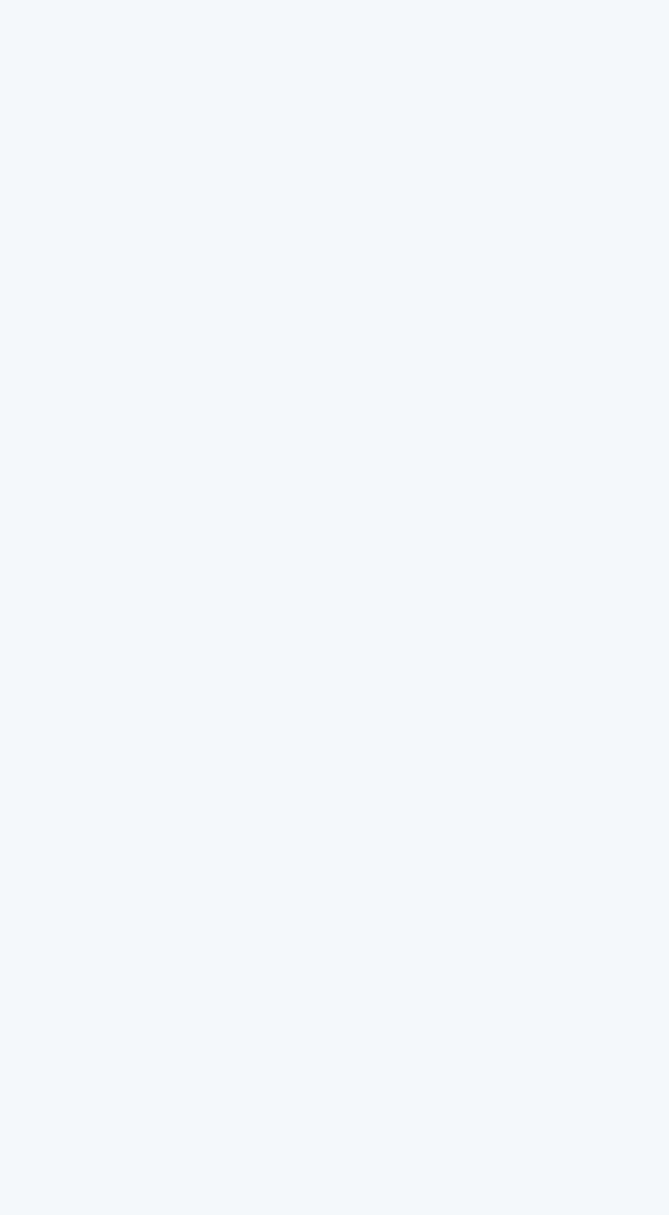
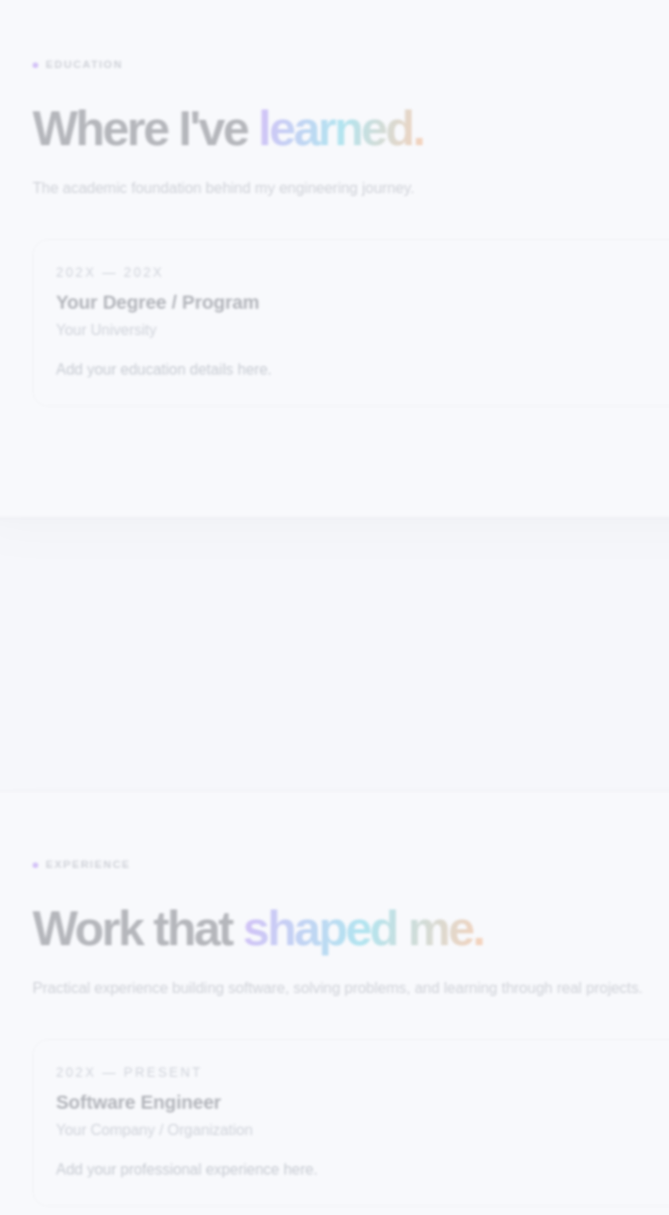
Before and after one commit to jyotish6699/jyotish-portfolio, a Next.js app: page / in a window 1280 px wide. Shown: the part 6229-7444 px from the top of the page, without its empty margins (114-783 px from the left). Before the commit the page ends 6124 px from the top, so only its background shows below. Built offline with nearby package versions, Linux system fonts and the light colour scheme.

Commit message:
feat: add education and experience sections
Add reusable education and experience cards with centralized portfolio data.

```diff
--- a/src/app/page.tsx
+++ b/src/app/page.tsx
@@ -6,6 +6,8 @@ import { LeetCodeCard } from "@/components/leetcode/LeetCodeCard";
 import { ProjectsCard } from "@/components/projects/ProjectsCard";
 import { SkillsCard } from "@/components/skills/SkillsCard";
 import TerminalCard from "@/components/terminal/TerminalCard";
+import { EducationCard } from "@/components/education/EducationCard";
+import { ExperienceCard } from "@/components/experience/ExperienceCard";
 
 export default function Home() {
   return (
@@ -19,6 +21,8 @@ export default function Home() {
           <GitHubCard />
           <LeetCodeCard />
           <TerminalCard />
+          <EducationCard />
+          <ExperienceCard />
         </CardStack>
       </div>
     </main>
--- /dev/null
+++ b/src/components/education/EducationCard.tsx
@@ -0,0 +1,31 @@
+import { PortfolioCard } from "@/components/cards/PortfolioCard";
+import { SectionLabel } from "@/components/ui/SectionLabel";
+import { EducationItem } from "@/components/education/EducationItem";
+import { education } from "@/data/education";
+
+export function EducationCard() {
+  return (
+    <PortfolioCard className="min-h-[70vh] p-8 md:p-12 lg:p-16">
+      <div className="relative z-10">
+        <SectionLabel>Education</SectionLabel>
+
+        <div className="mt-8 max-w-3xl">
+          <h2 className="section-heading">
+            Where I&apos;ve{" "}
+            <span className="gradient-text">learned.</span>
+          </h2>
+
+          <p className="body-copy mt-6 max-w-2xl text-lg">
+            The academic foundation behind my engineering journey.
+          </p>
+        </div>
+
+        <div className="mt-10 grid gap-5">
+          {education.map((item) => (
+            <EducationItem key={`${item.institution}-${item.degree}`} {...item} />
+          ))}
+        </div>
+      </div>
+    </PortfolioCard>
+  );
+}
--- /dev/null
+++ b/src/components/education/EducationItem.tsx
@@ -0,0 +1,37 @@
+type EducationItemProps = {
+  institution: string;
+  degree: string;
+  period: string;
+  description: string;
+};
+
+export function EducationItem({
+  institution,
+  degree,
+  period,
+  description,
+}: EducationItemProps) {
+  return (
+    <article className="rounded-2xl border border-black/10 p-6">
+      <div className="flex flex-col gap-3 md:flex-row md:items-start md:justify-between">
+        <div>
+          <p className="text-sm font-medium uppercase tracking-[0.18em] text-gray-500">
+            {period}
+          </p>
+
+          <h3 className="mt-2 text-xl font-semibold text-gray-950">
+            {degree}
+          </h3>
+
+          <p className="mt-1 text-base text-gray-500">
+            {institution}
+          </p>
+        </div>
+      </div>
+
+      <p className="mt-4 max-w-2xl text-base leading-7 text-gray-600">
+        {description}
+      </p>
+    </article>
+  );
+}
--- /dev/null
+++ b/src/components/experience/ExperienceCard.tsx
@@ -0,0 +1,35 @@
+import { PortfolioCard } from "@/components/cards/PortfolioCard";
+import { SectionLabel } from "@/components/ui/SectionLabel";
+import { ExperienceItem } from "@/components/experience/ExperienceItem";
+import { experience } from "@/data/experience";
+
+export function ExperienceCard() {
+  return (
+    <PortfolioCard className="min-h-[70vh] p-8 md:p-12 lg:p-16">
+      <div className="relative z-10">
+        <SectionLabel>Experience</SectionLabel>
+
+        <div className="mt-8 max-w-3xl">
+          <h2 className="section-heading">
+            Work that{" "}
+            <span className="gradient-text">shaped me.</span>
+          </h2>
+
+          <p className="body-copy mt-6 max-w-2xl text-lg">
+            Practical experience building software, solving problems,
+            and learning through real projects.
+          </p>
+        </div>
+
+        <div className="mt-10 grid gap-5">
+          {experience.map((item) => (
+            <ExperienceItem
+              key={`${item.company}-${item.role}`}
+              {...item}
+            />
+          ))}
+        </div>
+      </div>
+    </PortfolioCard>
+  );
+}
--- /dev/null
+++ b/src/components/experience/ExperienceItem.tsx
@@ -0,0 +1,37 @@
+type ExperienceItemProps = {
+  company: string;
+  role: string;
+  period: string;
+  description: string;
+};
+
+export function ExperienceItem({
+  company,
+  role,
+  period,
+  description,
+}: ExperienceItemProps) {
+  return (
+    <article className="rounded-2xl border border-black/10 p-6">
+      <div className="flex flex-col gap-3 md:flex-row md:items-start md:justify-between">
+        <div>
+          <p className="text-sm font-medium uppercase tracking-[0.18em] text-gray-500">
+            {period}
+          </p>
+
+          <h3 className="mt-2 text-xl font-semibold text-gray-950">
+            {role}
+          </h3>
+
+          <p className="mt-1 text-base text-gray-500">
+            {company}
+          </p>
+        </div>
+      </div>
+
+      <p className="mt-4 max-w-2xl text-base leading-7 text-gray-600">
+        {description}
+      </p>
+    </article>
+  );
+}
--- /dev/null
+++ b/src/data/education.ts
@@ -0,0 +1,15 @@
+export type Education = {
+  institution: string;
+  degree: string;
+  period: string;
+  description: string;
+};
+
+export const education: Education[] = [
+  {
+    institution: "Your University",
+    degree: "Your Degree / Program",
+    period: "202X — 202X",
+    description: "Add your education details here.",
+  },
+];
--- /dev/null
+++ b/src/data/experience.ts
@@ -0,0 +1,15 @@
+export type Experience = {
+  company: string;
+  role: string;
+  period: string;
+  description: string;
+};
+
+export const experience: Experience[] = [
+  {
+    company: "Your Company / Organization",
+    role: "Software Engineer",
+    period: "202X — Present",
+    description: "Add your professional experience here.",
+  },
+];
```
